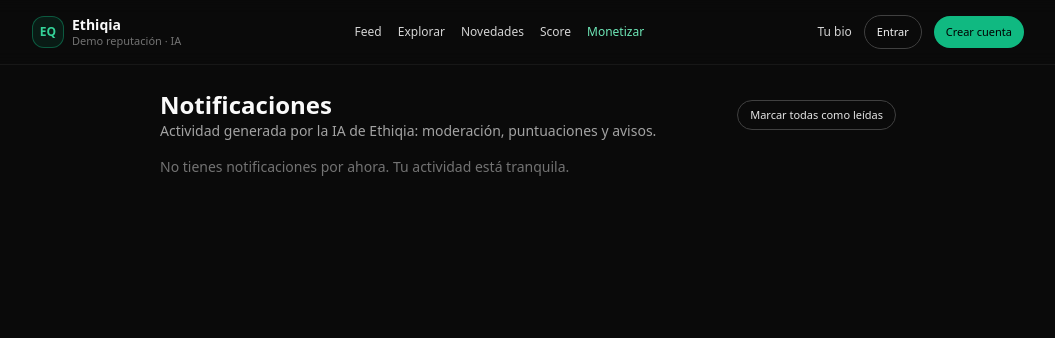
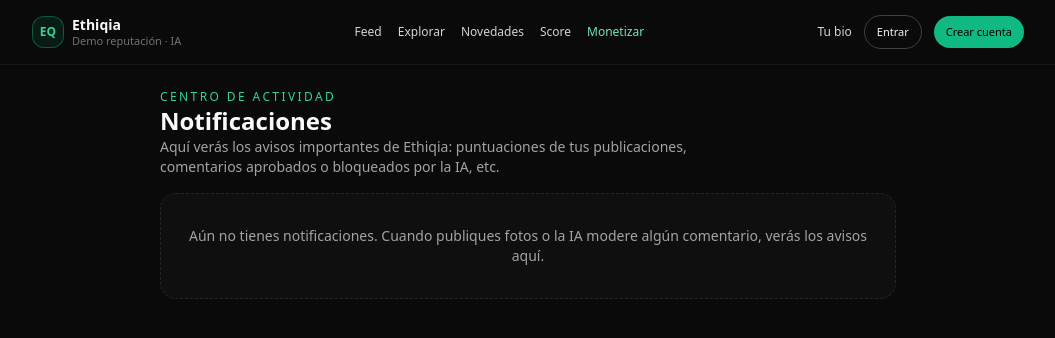
Before and after one commit to veletcosmetics/ethiqia-frontend, a Next.js app: page /notifications in a window 1280 px wide. Shown: the top 338 px of the page, without its empty margins (112-1167 px from the left). Built offline with nearby package versions, Linux system fonts and the light colour scheme.

Commit message:
Update page.tsx

```diff
--- a/app/notifications/page.tsx
+++ b/app/notifications/page.tsx
@@ -8,16 +8,18 @@ import {
 } from '../../lib/notifications';
 
 export default function NotificationsPage() {
-  const [notifications, setNotifications] = useState<EthiqiaNotification[]>([]);
+  const [items, setItems] = useState<EthiqiaNotification[]>([]);
 
   useEffect(() => {
-    if (typeof window === 'undefined') return;
-    setNotifications(getNotifications());
+    // leemos del localStorage en el cliente
+    const list = getNotifications();
+    setItems(list);
   }, []);
 
-  const handleMarkAllRead = () => {
+  const handleMarkAll = () => {
     markAllAsRead();
-    setNotifications((prev) => prev.map((n) => ({ ...n, read: true })));
+    // actualizamos estado en memoria
+    setItems((prev) => prev.map((n) => ({ ...n, read: true })));
   };
 
   return (
@@ -25,54 +27,78 @@ export default function NotificationsPage() {
       <section className="max-w-3xl mx-auto px-4 py-6 space-y-4">
         <header className="flex items-center justify-between gap-3 flex-wrap">
           <div>
+            <p className="text-xs uppercase tracking-[0.2em] text-emerald-400">
+              Centro de actividad
+            </p>
             <h1 className="text-2xl font-semibold">Notificaciones</h1>
-            <p className="text-sm text-neutral-400">
-              Actividad generada por la IA de Ethiqia: moderación, puntuaciones y avisos.
+            <p className="text-sm text-neutral-400 max-w-xl">
+              Aquí verás los avisos importantes de Ethiqia: puntuaciones de tus
+              publicaciones, comentarios aprobados o bloqueados por la IA, etc.
             </p>
           </div>
+
+          {items.length > 0 && (
             <button
-            type="button"
-            onClick={handleMarkAllRead}
-            className="text-[11px] rounded-full border border-neutral-700 px-3 py-1.5 text-neutral-200 hover:border-emerald-400 hover:text-emerald-300"
+              onClick={handleMarkAll}
+              className="text-xs px-3 py-1.5 rounded-full border border-neutral-700 hover:border-emerald-400 hover:text-emerald-300 transition"
             >
-            Marcar todas como leídas
+              Marcar todo como leído
             </button>
+          )}
         </header>
 
-        <section className="space-y-2">
-          {notifications.length === 0 && (
-            <p className="text-sm text-neutral-500">
-              No tienes notificaciones por ahora. Tu actividad está tranquila.
-            </p>
-          )}
-
-          {notifications.map((notif) => (
-            <article
-              key={notif.id}
+        {items.length === 0 ? (
+          <div className="rounded-2xl border border-dashed border-neutral-800 bg-neutral-900/40 px-4 py-8 text-center text-sm text-neutral-400">
+            Aún no tienes notificaciones. Cuando publiques fotos o la IA modere
+            algún comentario, verás los avisos aquí.
+          </div>
+        ) : (
+          <ul className="space-y-2">
+            {items.map((n) => (
+              <li
+                key={n.id}
                 className={`rounded-xl border px-4 py-3 text-sm ${
-                notif.read
-                  ? 'border-neutral-800 bg-neutral-900/60'
-                  : 'border-emerald-600/50 bg-neutral-900'
+                  n.read
+                    ? 'border-neutral-800 bg-neutral-900/60 text-neutral-400'
+                    : 'border-emerald-500/60 bg-neutral-900 text-neutral-100'
                 }`}
               >
-              <div className="flex items-start justify-between gap-3">
-                <div>
-                  <p className="text-neutral-100">{notif.message}</p>
-                  <p className="mt-1 text-[11px] text-neutral-500">
-                    {new Date(notif.createdAt).toLocaleString('es-ES', {
-                      dateStyle: 'short',
-                      timeStyle: 'short',
-                    })}
-                  </p>
+                <div className="flex items-center justify-between gap-3">
+                  <span className="text-xs uppercase tracking-[0.18em] text-emerald-400">
+                    {formatType(n.type)}
+                  </span>
+                  <span className="text-[11px] text-neutral-500">
+                    {formatDate(n.createdAt)}
+                  </span>
                 </div>
-                {!notif.read && (
-                  <span className="mt-1 h-2 w-2 rounded-full bg-emerald-500" />
+                <p className="mt-1 text-sm">{n.message}</p>
+              </li>
+            ))}
+          </ul>
         )}
-              </div>
-            </article>
-          ))}
-        </section>
       </section>
     </main>
   );
 }
+
+function formatType(type: EthiqiaNotification['type']): string {
+  switch (type) {
+    case 'post-scored':
+      return 'ETHIQIA SCORE';
+    case 'comment-approved':
+      return 'COMENTARIO APROBADO';
+    case 'comment-blocked':
+      return 'COMENTARIO BLOQUEADO';
+    default:
+      return 'NOTIFICACIÓN';
+  }
+}
+
+function formatDate(ts: number): string {
+  try {
+    const d = new Date(ts);
+    return d.toLocaleString();
+  } catch {
+    return '';
+  }
+}
```
Lines whose indentation alone changed are shown as unchanged.
